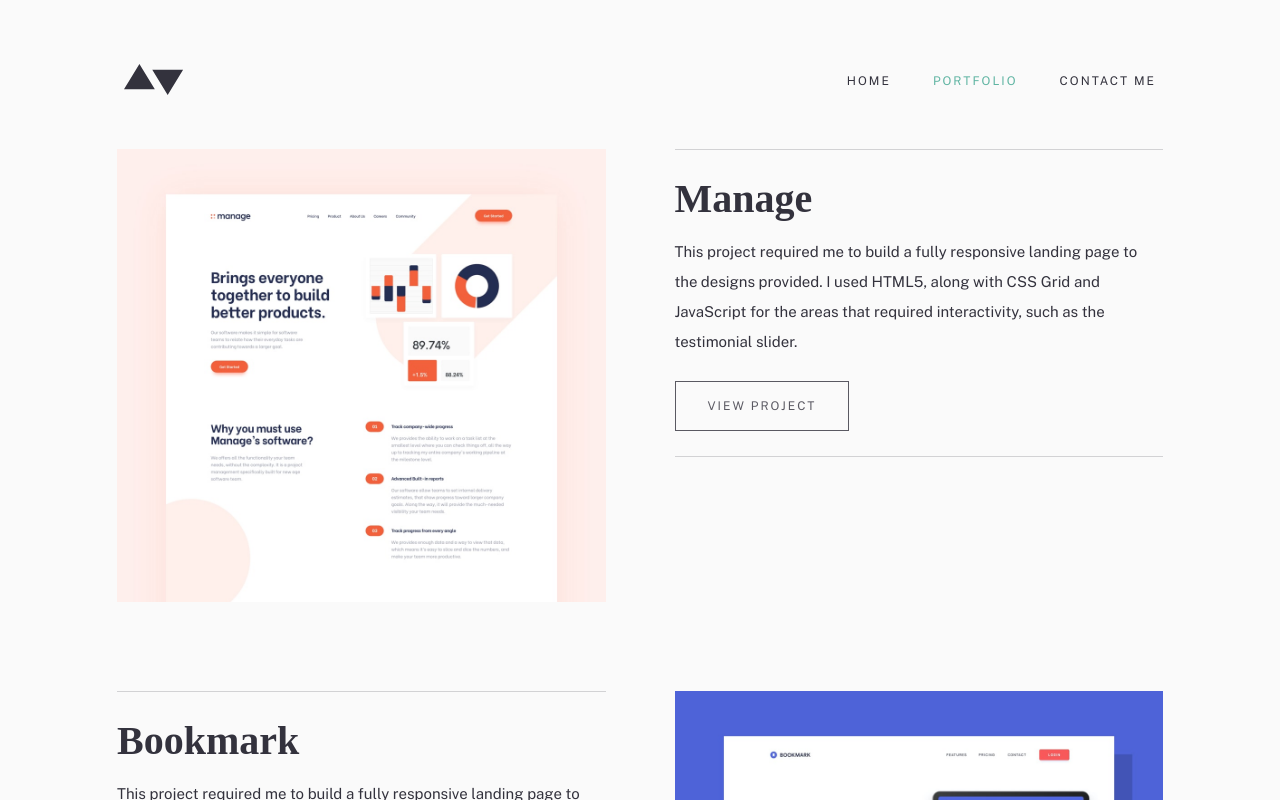
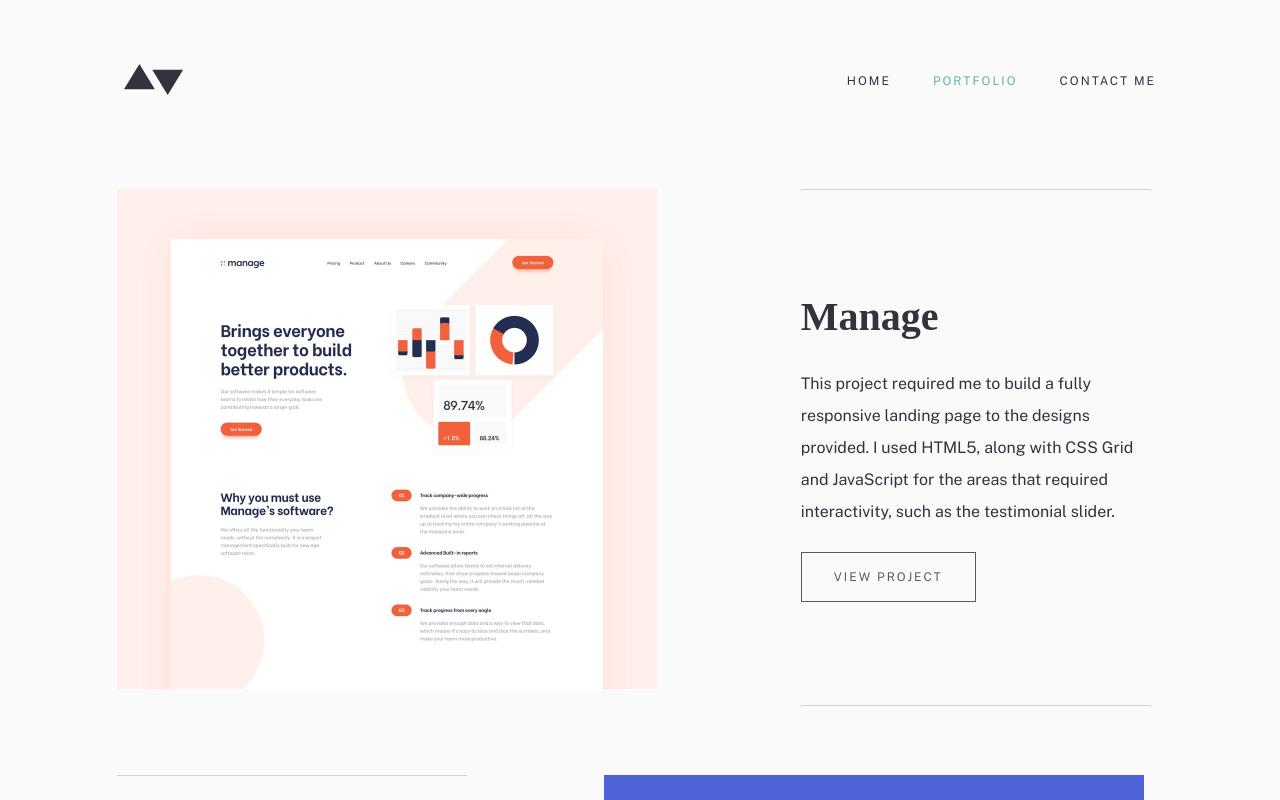
Before and after one commit to NicholasAnich/Simple-life-layout, a Next.js app: page /portfolio in a window 1280 px wide. Shown: the top 800 px of the page. Built offline with nearby package versions, Linux system fonts and the light colour scheme.

Commit message:
attempted to style portfolio for desktop responsive design

```diff
--- a/components/Designs.module.css
+++ b/components/Designs.module.css
@@ -54,10 +54,15 @@
     .container {
         /* border: 1px solid magenta; */
         display: grid;
-        grid-template-columns: repeat(2, 1fr);
-        grid-area: "a b";
+        grid-template-columns: 1fr 1fr;
+        /* grid-area: "a b"; */
+        /* justify-items: stretch; */
         gap: 69px;
         margin-bottom: 5.3333rem;
+    }
+
+    .body {
+        max-width: 350px;
     }
 
     .reversed > .imageContainer {
@@ -85,6 +90,60 @@
 
     .images {
         min-width: 200px;
-        /* max-width: 354px; */
+        /* max-width: 354px;g */
     }
 }
+
+@media (min-width: 1000px) {
+    .container {
+        margin-top: 40px;
+        display: grid;
+        /* grid-template-columns: 540px 444px; */
+        /* grid-template-columns: 2fr 1fr; */
+        grid-template-columns: 54fr 35fr;
+        gap: 125px;
+    }
+
+    .imageContainer {
+        align-self: initial;
+    }
+
+    .body {
+        max-height: 500px;
+    }
+
+    .body::before {
+        margin-bottom: 103px;
+    }
+
+    .body::after {
+        margin-top: 103px;
+    }
+
+    .reversed {
+        /* grid-template-columns: 444px 540px; */
+        /* grid-template-columns: 1fr 2fr; */
+        grid-template-columns: 35fr 54fr;
+    }
+
+    .summary {
+        font-size: 16px;
+        margin-top: 0;
+        /* line-height: 1.875; */
+    }
+
+    .title {
+        margin-bottom: 28px;
+    }
+
+    .imageContainer {
+        align-self: initial;
+    }
+
+    .images {
+        display: block;
+        width: 100%;
+        max-width: 540px;
+        max-height: 500px;
+    }
+}
```
